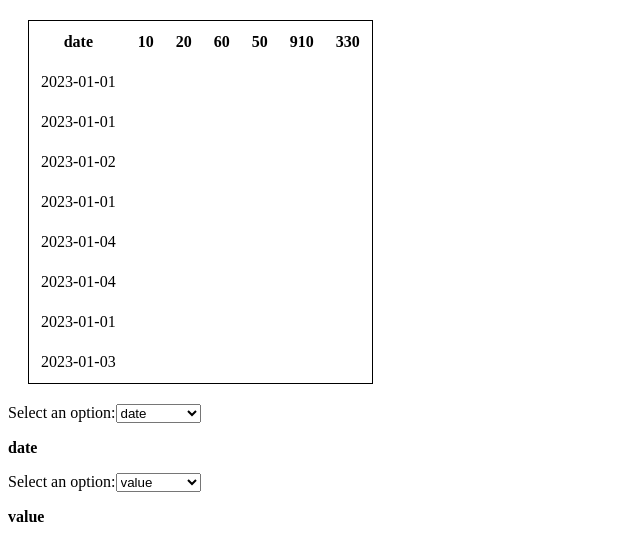
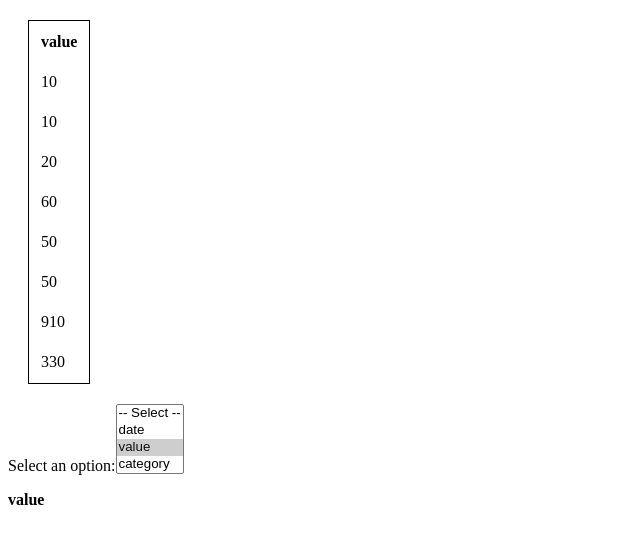
Before and after one commit to frankgonzales22/tanstack-columns, a React (Vite) app: page / in a window 1280 px wide. Shown: the top 560 px of the page, without its empty margins (0-640 px from the left). Built offline with nearby package versions, Linux system fonts and the light colour scheme.

Commit message:
array first row

```diff
--- a/src/CustomizeDynamicTable.tsx
+++ b/src/CustomizeDynamicTable.tsx
@@ -17,7 +17,7 @@ interface DynamicDataProps {
 }
 
 interface DropDownProps {
-    selectedValue: string,
+    selectedValue: string | string[],
     handleSelectChange: (event: ChangeEvent<HTMLSelectElement>) => void;
     options: any[]
 }
@@ -26,7 +26,7 @@ const DropDown = ({ selectedValue, handleSelectChange, options }: DropDownProps)
     return (
         <div>
             <label htmlFor="dropdown">Select an option:</label>
-            <select id="dropdown" value={selectedValue} onChange={handleSelectChange}>
+            <select id="dropdown" value={selectedValue} onChange={handleSelectChange} multiple={true}>
                 <option value="">-- Select --</option>
                 {options.map((option, index) => (
                     <option key={index} value={option}>
@@ -49,8 +49,8 @@ const DropDown = ({ selectedValue, handleSelectChange, options }: DropDownProps)
 const CustomizeDynamicTable = ({ data }: DynamicDataProps) => {
 
     // State to track the selected value
-    const [selectedValue, setSelectedValue] = useState<string>('date');
-    const [selectedColumn, setSelectedColumn] = useState<string>('value');
+    const [selectedValue, setSelectedValue] = useState<any[]>(['value']);
+    const [selectedColumn, setSelectedColumn] = useState<string>('');
 
     // Options for the dropdown
     const options = ['date', 'value', 'category'];
@@ -58,7 +58,7 @@ const CustomizeDynamicTable = ({ data }: DynamicDataProps) => {
 
     // Event handler for selecting an option
     const handleSelectChange = (event: ChangeEvent<HTMLSelectElement>) => {
-        setSelectedValue(event.target.value);
+        setSelectedValue([event.target.value]);
     };
     const handleSelectChange2 = (event: ChangeEvent<HTMLSelectElement>) => {
         setSelectedColumn(event.target.value);
@@ -88,24 +88,31 @@ const CustomizeDynamicTable = ({ data }: DynamicDataProps) => {
 
 
     const columns = useMemo(() => {
+
         // Extract unique categories and dates from the data
-        const uniqueCategories = Array.from(new Set(data?.map((item) => item[selectedColumn])));
-        const uniqueDates = Array.from(new Set(data?.map((item) => item.date)));
+        const uniqueCategories = Array.from(new Set(data?.map((item) => item[selectedColumn])))
+        const uniqueDates = Array.from(new Set(data?.map((item) => item.date)))
 
         // Create columns dynamically based on categories and dates
         const dynamicColumns: DynamicColumn[] = [
-            {
-                header: selectedValue.toString() as string,
-                accessorKey: selectedValue.toString() as string,
-            },
-            ...uniqueCategories.map((category) => ({
-                header: category.toString(),
-                accessorKey: category.toString(),
-            })),
+
+
+                ...selectedValue.map((item, index) => ({
+                    header: item?.toString(),
+                    accessorKey: item?.toString(),
+                })),
+
+            // ...uniqueCategories.map((category) => ({
+            //     header: category?.toString(),
+            //     accessorKey: category?.toString(),
+            // })),
+
+
         ]
 
 
-        return dynamicColumns as ColumnDef<any>[]; // Cast to less specific type
+        return dynamicColumns as ColumnDef<any>[]
+
     }, [data, selectedValue, selectedColumn])
 
     const table = useReactTable({
@@ -124,7 +131,7 @@ const CustomizeDynamicTable = ({ data }: DynamicDataProps) => {
             <div>
                 <table style={{ border: '1px solid black', margin: '20px' }}>
                     <thead>
-                        {table.getHeaderGroups().map(headerGroup => (
+                        {selectedValue.length !== 0 ? table.getHeaderGroups().map(headerGroup => (
                             <tr key={headerGroup.id}>
                                 {headerGroup.headers.map(header => (
                                     <th key={header.id} style={{ padding: '10px' }}>
@@ -137,10 +144,12 @@ const CustomizeDynamicTable = ({ data }: DynamicDataProps) => {
                                     </th>
                                 ))}
                             </tr>
-                        ))}
+                        ))
+                     : null
+                    }
                     </thead>
                     <tbody >
-                        {table.getRowModel().rows.map(row => (
+                        {selectedValue.length !== 0 ? table.getRowModel().rows.map(row => (
                             <tr key={row.id}>
                                 {row.getVisibleCells().map(cell => (
                                     <td key={cell.id} style={{ padding: '10px' }}>
@@ -148,18 +157,20 @@ const CustomizeDynamicTable = ({ data }: DynamicDataProps) => {
                                     </td>
                                 ))}
                             </tr>
-                        ))}
+                        ))
+                        : null
+                    }
                     </tbody>
                 </table>
             </div>
             <DropDown
-                selectedValue={selectedValue}
+                selectedValue={selectedValue ? selectedValue : 'category'}
                 options={options}
                 handleSelectChange={(e) => handleSelectChange(e)} />
-            <DropDown
+            {/* <DropDown
                 selectedValue={selectedColumn}
                 options={options2}
-                handleSelectChange={(e) => handleSelectChange2(e)} />
+                handleSelectChange={(e) => handleSelectChange2(e)} /> */}
         </>
     )
 }
```
